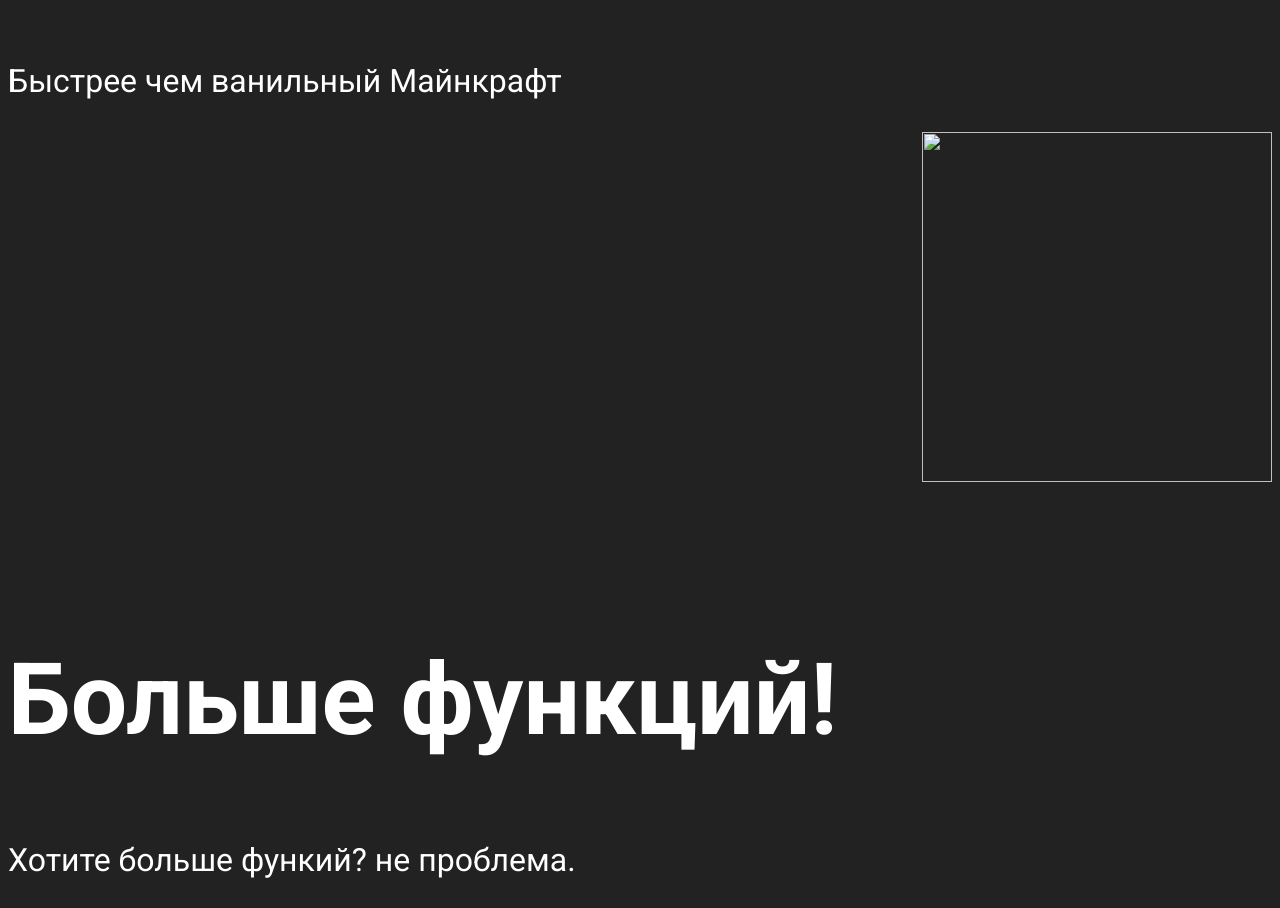
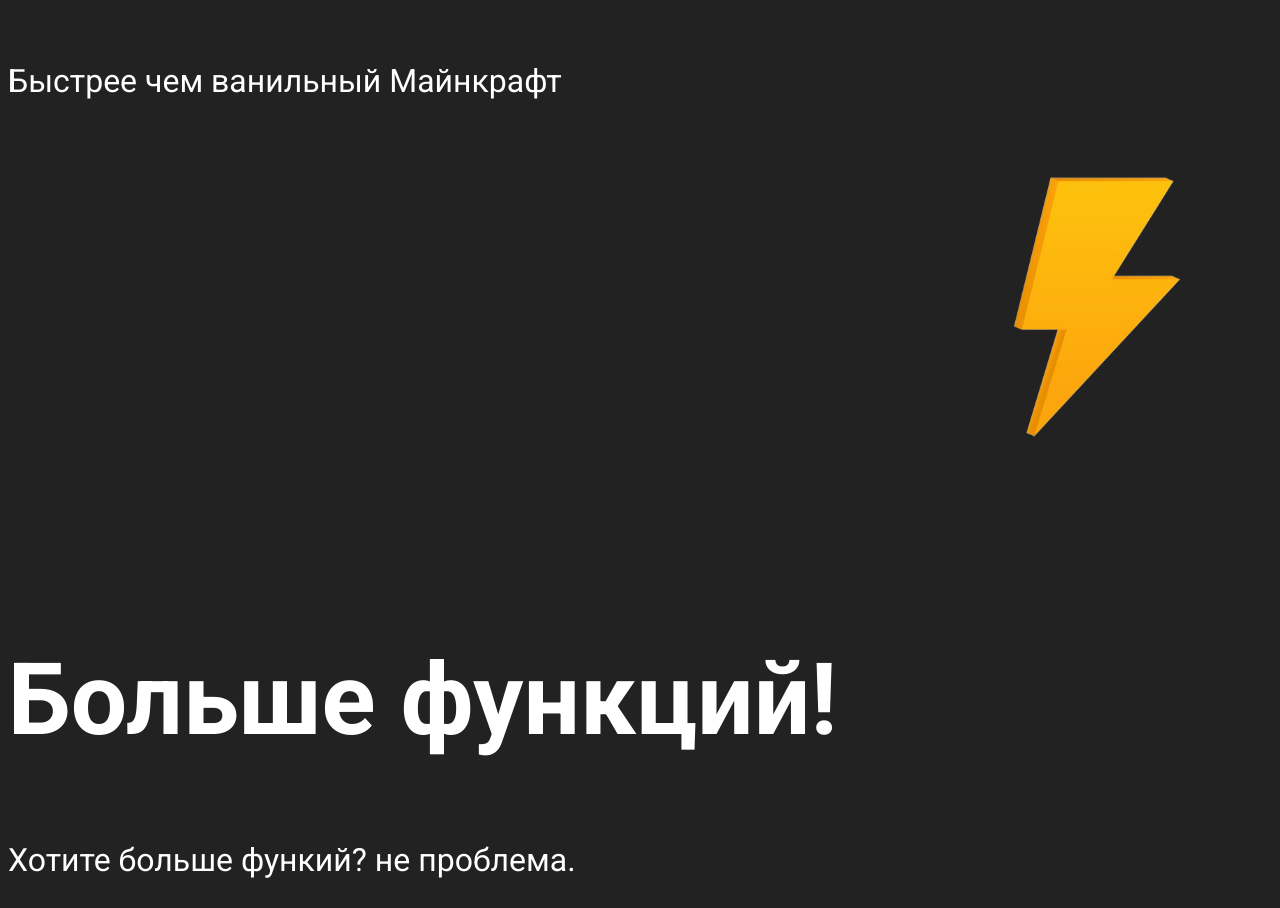
Before and after one commit to gucksim/starred, a plain HTML site: page lang/ru.html in a window 1280 px wide. Shown: the part 880-1788 px from the top of the page. Drawn offline with Linux system fonts and the light colour scheme; the site is published under a folder, as on GitHub Pages, so addresses that start at the root find nothing; a web font is replaced by a local one.

Commit message:
Update ru.html

```diff
--- a/lang/ru.html
+++ b/lang/ru.html
@@ -2,7 +2,7 @@
 <html>
     <head>
         <title>Starred - A Minecraft Client</title>
-        <link rel="icon" type="png/jpg" href="/images/thestar-removebg-preview.png">
+        <link rel="icon" type="png/jpg" href="images/thestar-removebg-preview.png">
         <link rel="stylesheet" href="styles/index.css">
         <link rel="preconnect" href="https://fonts.googleapis.com">
 <link rel="preconnect" href="https://fonts.gstatic.com" crossorigin>
@@ -25,7 +25,7 @@
             <h1 class="headertitle">Starred - Клиент Майнкрафт</h1>
         </center>
         <h2 class="faster">Быстрее</h2>
-        <p class="fasterp">Быстрее чем ванильный Майнкрафт</p><img class="fasterimg" src="/images/faster.png">
+        <p class="fasterp">Быстрее чем ванильный Майнкрафт</p><img class="fasterimg" src="images/faster.png">
         <br>
         <br>
         <br>
```
